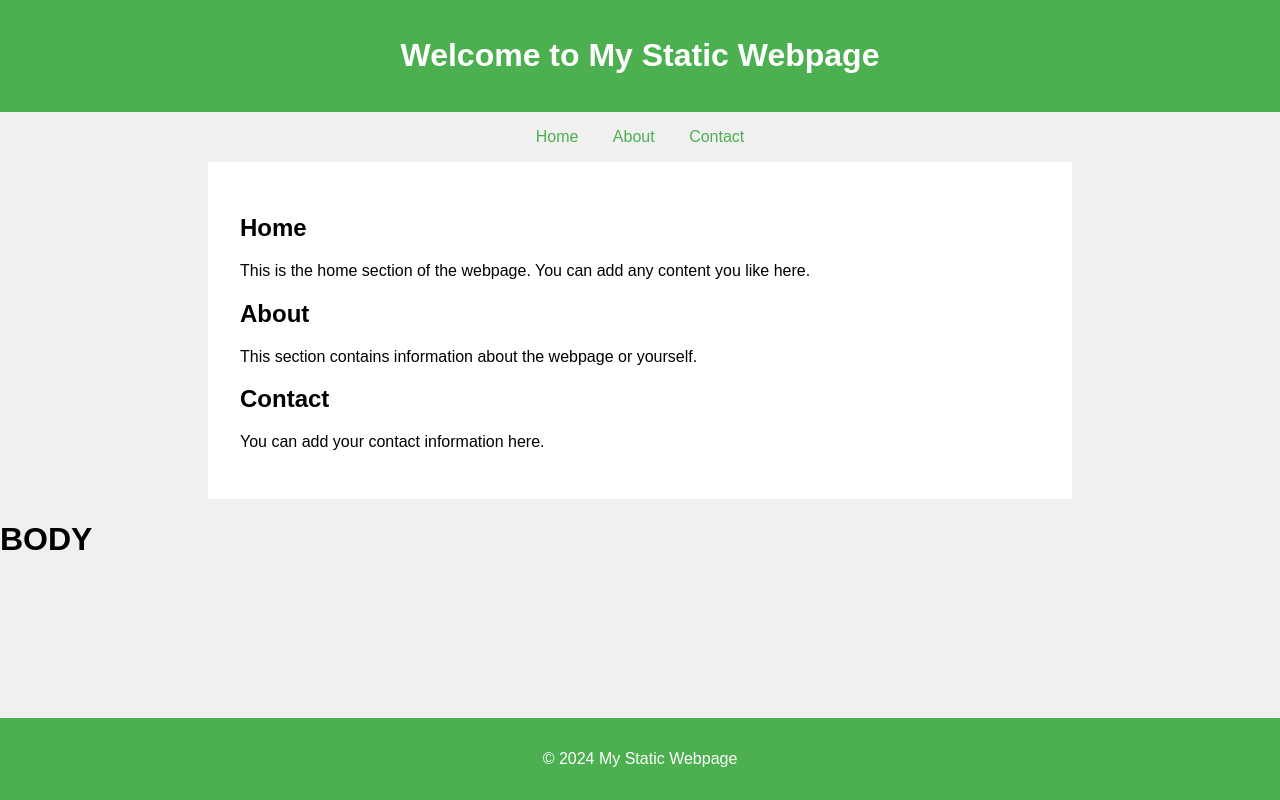
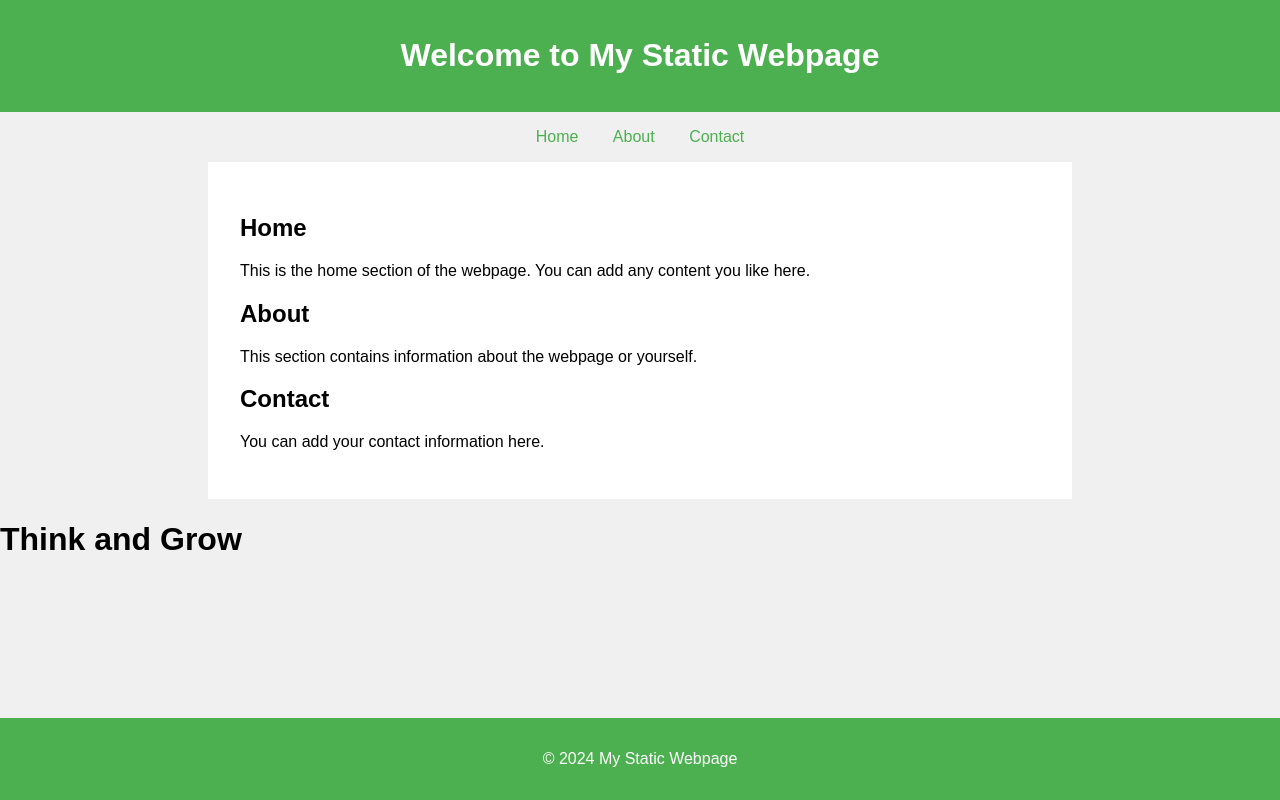
Before and after one commit to Devworkops/drag1, a plain HTML site: page index.html in a window 1280 px wide. Drawn offline with Linux system fonts and the light colour scheme.

Commit message:
Update index.html

```diff
--- a/index.html
+++ b/index.html
@@ -69,6 +69,6 @@
     <footer>
         <p>&copy; 2024 My Static Webpage</p>
     </footer>
-    <h1>BODY</h1>
+    <h1>Think and Grow</h1>
 </body>
 </html>
```
